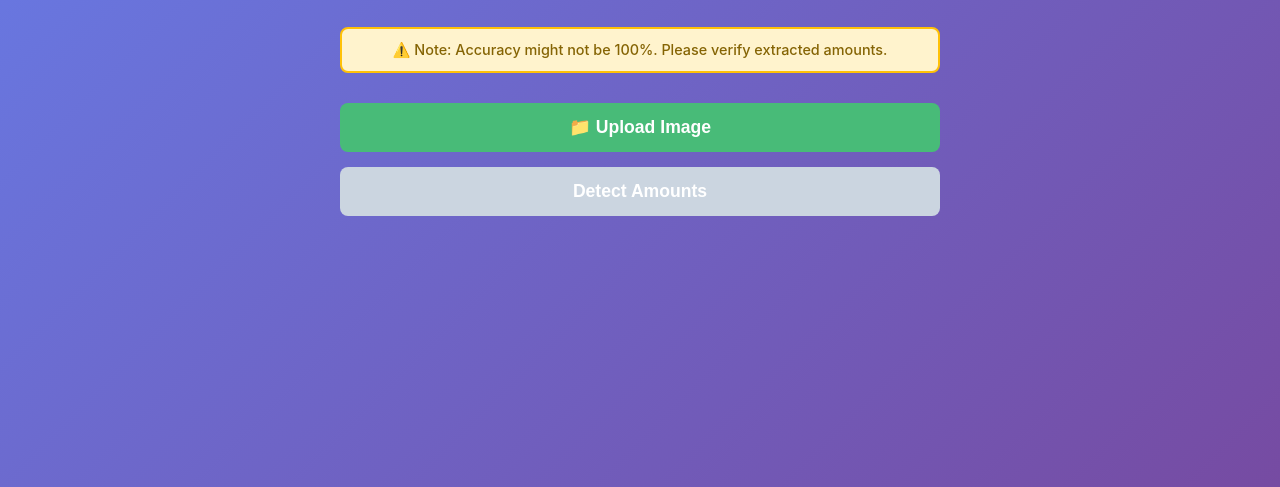
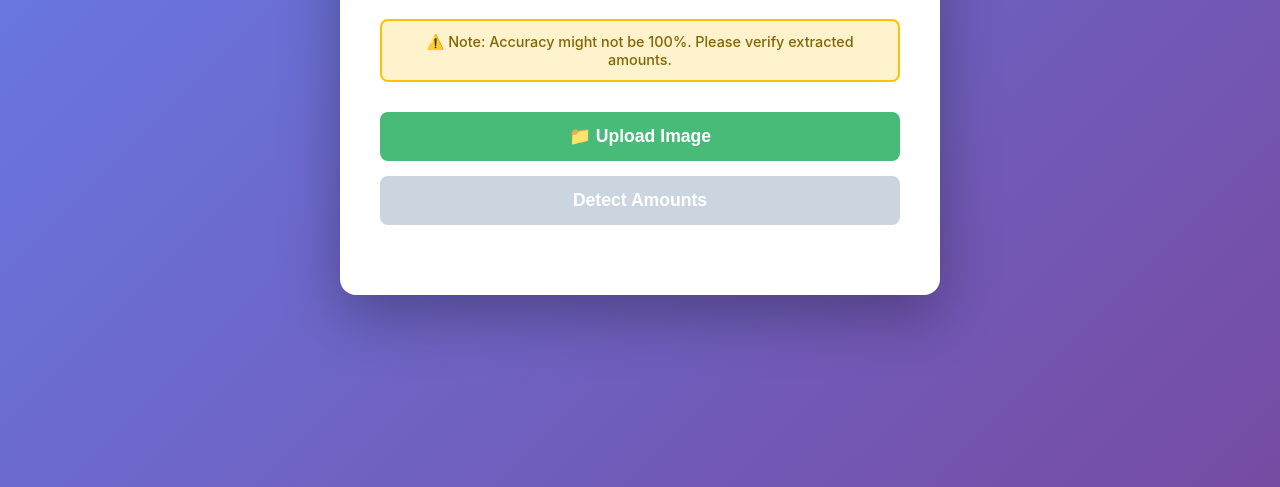
Before and after one commit to Rahul-069/AI-Powered-Amount-Detection, a website: page public/index.html in a window 1280 px wide. Shown: the part 313-800 px from the top of the page. Drawn offline with Linux system fonts and the light colour scheme.

Commit message:
Update style.css

```diff
--- a/public/style.css
+++ b/public/style.css
@@ -15,20 +15,13 @@ body {
     justify-content: center;
 }
 
-/* .container {
+.container {
     max-width: 600px;
     width: 100%;
     background: white;
     border-radius: 16px;
     padding: 40px;
     box-shadow: 0 20px 60px rgba(0, 0, 0, 0.3);
-} */
-
-.container {
-    max-width: 600px;
-    width: calc(100% - 40px); /* Account for side margins */
-    margin: 0 20px; /* Side margins instead */
-    /* rest of your styles */
 }
 
 header {
```
